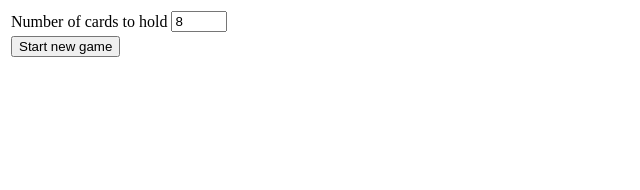
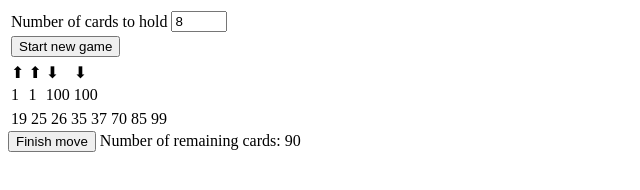
Before and after one commit to ThomasSchuetz/sort-cards, a plain HTML site: page index.html in a window 1280 px wide. Both pictures are taken after a click on the button "Start new game". Shown: the whole page, without its empty margins (0-640 px from the left). Drawn offline with Linux system fonts and the light colour scheme.

Commit message:
add: Initial draft for game

```diff
--- a/index.html
+++ b/index.html
@@ -5,7 +5,7 @@
     <table>
         <tr>
             <td>Number of cards to hold</td>
-            <td><input type="number" min="3" max="12" id="numberPlayers" value="8"></td>
+            <td><input type="number" min="3" max="12" id="numberCards" value="8"></td>
         </tr>
         <tr>
             <td colspan="2">
@@ -14,8 +14,157 @@
         </tr>
     </table>
 
+    <table>
+        <!-- Visualize sorting piles -->
+        <tr id="sortingPilesTypeRow"></tr>
+        <tr id="sortingPilesValueRow"></tr>
+    </table>
+
+    <table>
+        <!-- Visualize player's cards -->
+        <tr id="playerCardsRow"></tr>
+    </table>
+
+    <button type="button" style="display: none;" id="finishMoveButton" onclick="finishMove()">Finish move</button>
+
+    <div class="number-remaining-cards" id="numberRemainingCards" style="display: none;"></div>
+</body>
 
 
-</body>
+<script src="src/cardStack.js"></script>
+<script src="src/sortingPile.js"></script>
+<script src="src/player.js"></script>
+<script src="src/game.js"></script>
+<script>
+    function startGame() {
+        let minCard = 2;
+        let maxCard = 99;
+        this.numberCards = Number(document.getElementById("numberCards").value);
+
+        let player = new Player();
+        let cardStack = new CardStack(minCard, maxCard);
+        let piles = {
+            1: new SortingPile(minCard, maxCard, true),
+            2: new SortingPile(minCard, maxCard, true),
+            3: new SortingPile(minCard, maxCard, false),
+            4: new SortingPile(minCard, maxCard, false)
+        }
+
+        this.game = new Game(player, cardStack, piles, this.numberCards);
+        this.game.start();
+
+        let finishMoveButton = document.getElementById("finishMoveButton");
+        finishMoveButton.style.display = "initial";
+
+        let numberRemainingCards = document.getElementById("numberRemainingCards");
+        numberRemainingCards.style.display = "initial";
+
+        this.selectedCard = null;
+        this.selectedPile = null;
+
+        update();
+    }
+
+    function update() {
+        let piles = this.game.getPilesStatus();
+        let playerCards = this.game.getPlayerCards();
+
+        let sortingPilesTypeRow = document.getElementById("sortingPilesTypeRow");
+        let sortingPilesValueRow = document.getElementById("sortingPilesValueRow");
+
+        clearRow(sortingPilesTypeRow);
+        clearRow(sortingPilesValueRow);
+
+        for (const pileIndex in piles) {
+            const pile = piles[pileIndex];
+
+            const arrow = sortingPilesTypeRow.insertCell();
+            arrow.appendChild(document.createTextNode(pile.isIncreasing ? "\u2B06" : "\u2B07"));
+            arrow.className = "pile-type";
+
+            const value = sortingPilesValueRow.insertCell();
+            value.appendChild(document.createTextNode(pile.value));
+            value.id = "pileValue_" + pileIndex;
+            value.onclick = function () { clickPile(value.id, pileIndex); };
+            value.className = "pile-value";
+        }
+
+        let cards = document.getElementById("playerCardsRow");
+        clearRow(cards);
+        for (let i = 0; i < this.numberCards; i++) {
+            const card = cards.insertCell();
+            card.id = "card_" + i;
+            card.className = "card";
+
+            let isValidCard = i < playerCards.length
+            if (isValidCard) {
+                let cardValue = playerCards[i];
+                card.appendChild(document.createTextNode(cardValue));
+                card.onclick = function () { clickCard(card.id, cardValue); };
+            }
+        }
+
+        let numberRemainingCards = document.getElementById("numberRemainingCards");
+        numberRemainingCards.innerText = "Number of remaining cards: " + this.game.numberRemainingCards();
+    }
+
+    function clearRow(row) {
+        while (row.childElementCount > 0) {
+            row.removeChild(row.firstChild);
+        }
+    }
+
+    function playCard() {
+        this.game.playCard(this.selectedCard, this.selectedPileIndex);
+
+        this.selectedCard = null;
+        this.selectedPileIndex = null;
+
+        update();
+    }
+
+    function clickPile(pileId, pileIndex) {
+        this.selectedPileIndex = pileIndex;
+
+        let sortingPilesValueRow = document.getElementById("sortingPilesValueRow");
+        for (const pileCellIndex in sortingPilesValueRow.childNodes) {
+            const pileCell = sortingPilesValueRow.childNodes[pileCellIndex];
+            pileCell.className = "pile-value";
+            if (pileCellIndex == pileIndex-1) {
+                pileCell.className = "pile-value-selected";
+            }
+        }
+
+        if (this.selectedCard != null) {
+            playCard();
+        }
+    }
+
+    function clickCard(cardId, card) {
+        this.selectedCard = card;
+
+        let cardsRow = document.getElementById("playerCardsRow");
+        for (const cardCellIndex in cardsRow.childNodes) {
+            const cardCell = cardsRow.childNodes[cardCellIndex];
+            cardCell.className = "card";
+            if (cardCellIndex == cardId) {
+                cardCell.className = "card-selected";
+            }
+        }
+
+        if (this.selectedPileIndex != null) {
+            playCard();
+        }
+    }
+
+    function finishMove() {
+        // draw new cards!
+
+        this.selectedCard = null;
+        this.selectedPileIndex = null;
+
+        update();
+    }
+</script>
 
 </html>
```
